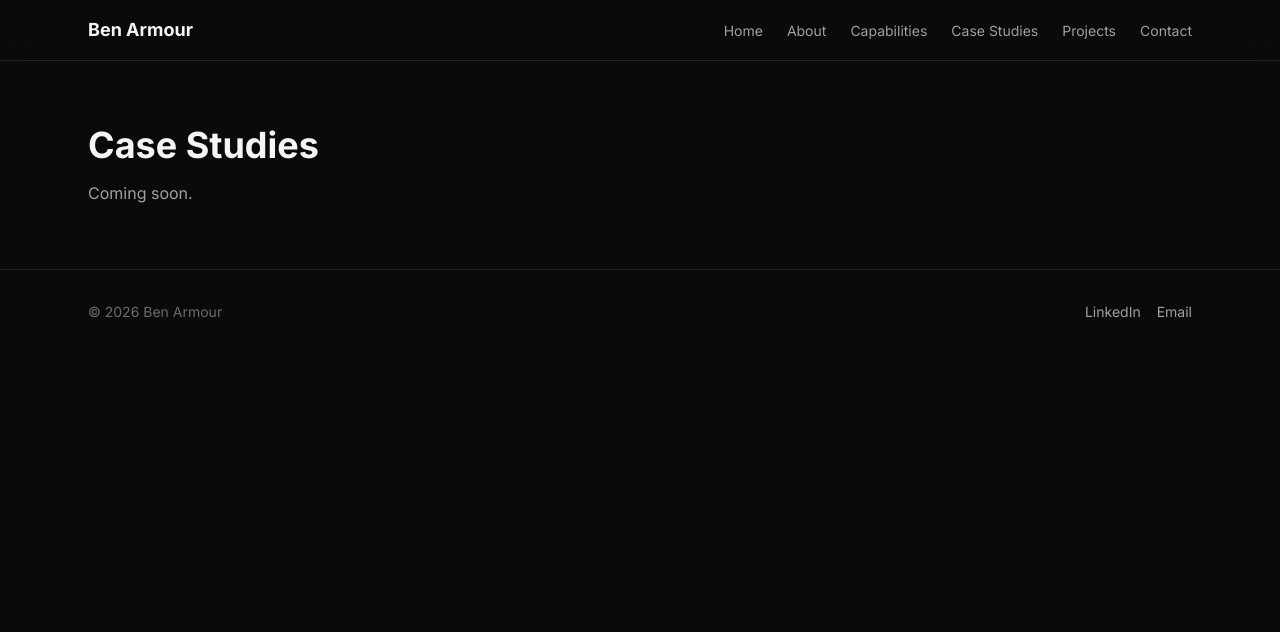
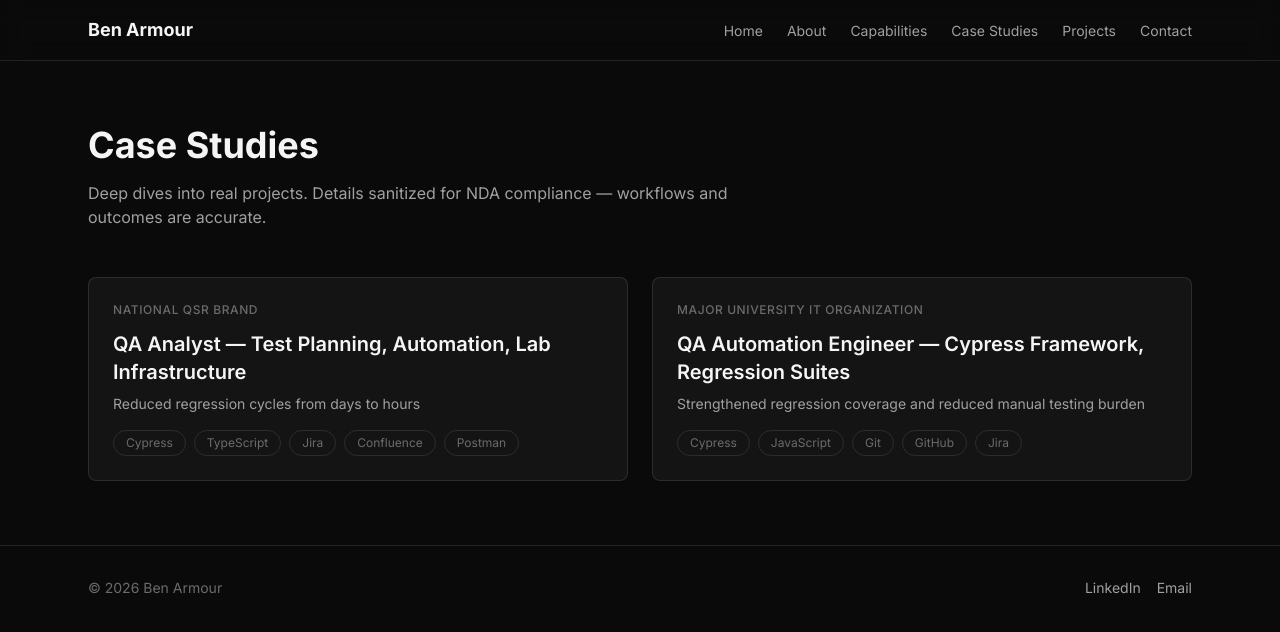
Before and after one commit to LostInTyping/BuildVerified, a Next.js app: page /case-studies in a window 1280 px wide. Shown: the top 632 px of the page. Built offline with nearby package versions, Linux system fonts and the light colour scheme.

Commit message:
add case studies list page with card grid

```diff
--- a/src/app/case-studies/page.tsx
+++ b/src/app/case-studies/page.tsx
@@ -1,8 +1,45 @@
+import Link from "next/link";
+import { getAllCaseStudies } from "@/lib/case-studies";
+
 export default function CaseStudiesPage() {
+  const caseStudies = getAllCaseStudies();
+
   return (
     <main className="mx-auto max-w-6xl px-6 py-16">
       <h1 className="text-4xl font-bold">Case Studies</h1>
-      <p className="mt-4 text-text-secondary">Coming soon.</p>
+      <p className="mt-4 max-w-2xl text-text-secondary">
+        Deep dives into real projects. Details sanitized for NDA compliance —
+        workflows and outcomes are accurate.
+      </p>
+      <div className="mt-12 grid gap-6 md:grid-cols-2">
+        {caseStudies.map((study) => (
+          <Link
+            key={study.frontmatter.slug}
+            href={`/case-studies/${study.frontmatter.slug}`}
+            className="group rounded-lg border border-border bg-bg-card p-6 transition-all hover:border-border-hover hover:bg-bg-card-hover"
+          >
+            <p className="text-xs font-medium uppercase tracking-wider text-text-muted">
+              {study.frontmatter.clientType}
+            </p>
+            <h2 className="mt-3 text-xl font-semibold text-text-primary group-hover:text-accent">
+              {study.frontmatter.role}
+            </h2>
+            <p className="mt-2 text-sm text-text-secondary">
+              {study.frontmatter.outcome}
+            </p>
+            <div className="mt-4 flex flex-wrap gap-2">
+              {study.frontmatter.stack.map((tool) => (
+                <span
+                  key={tool}
+                  className="rounded-full border border-border px-3 py-1 text-xs text-text-muted"
+                >
+                  {tool}
+                </span>
+              ))}
+            </div>
+          </Link>
+        ))}
+      </div>
     </main>
   );
 }
```
